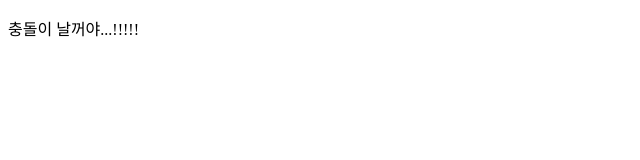
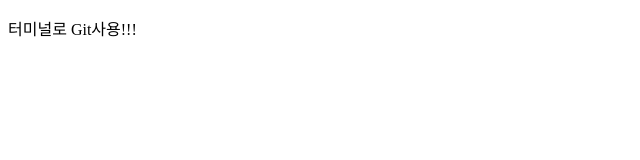
Before and after one commit to mulddang2/GitInitTest, a plain HTML site: page index.html in a window 1280 px wide. Shown: the full height of the page, 0-640 px from the left. Drawn offline with Linux system fonts and the light colour scheme.

Commit message:
터미널에서 커밋

```diff
--- a/index.html
+++ b/index.html
@@ -7,6 +7,6 @@
     <title>이건 새로운 기능!!</title>
 </head>
 <body>
-    <p>충돌이 날꺼야...!!!!!</p>
+    <p>터미널로 Git사용!!!</p>
 </body>
 </html>
```
